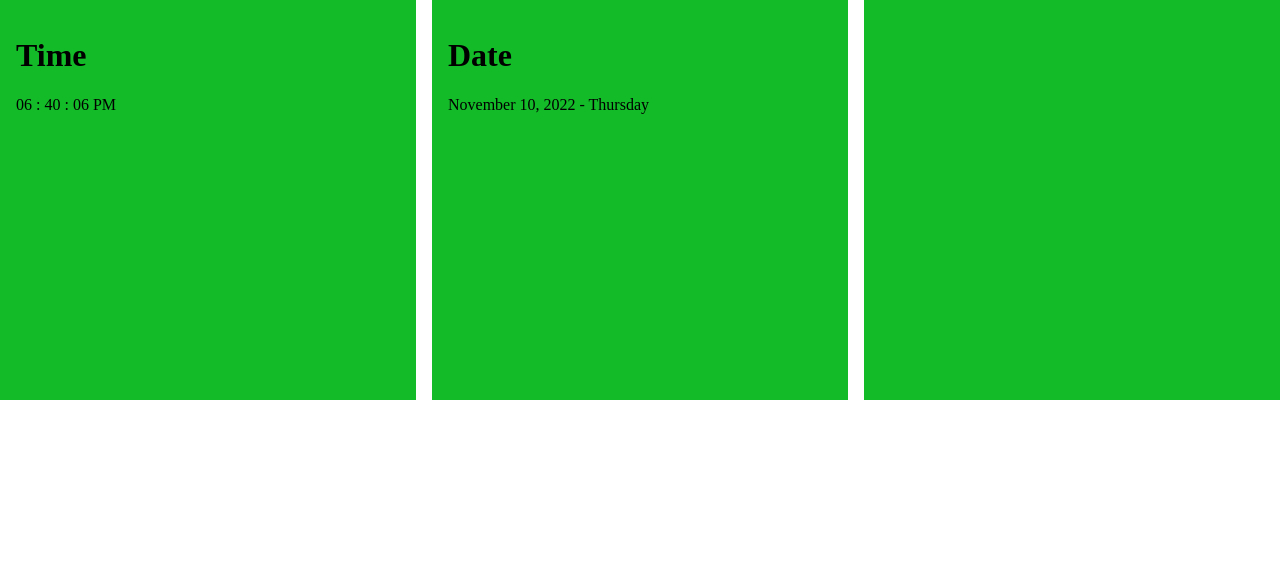
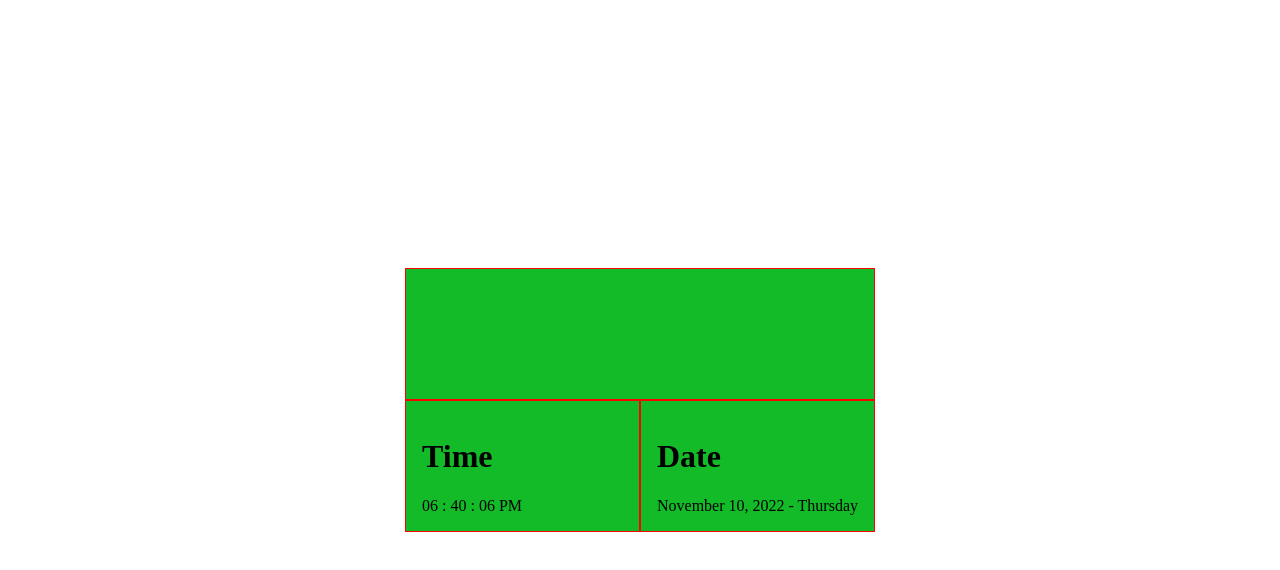
Before and after one commit to miklast/DESN468-widgets, a plain HTML site: page index.html in a window 1280 px wide. Drawn offline with nearby package versions, Linux system fonts and the light colour scheme; no server answers.

Commit message:
changed CSS to center everything

```diff
--- a/css/styles.css
+++ b/css/styles.css
@@ -1,16 +1,36 @@
+* {
+  box-sizing: border-box;
+}
+
+body{
+  /* explore what this does to center everything */
+  display: flex;
+  flex-direction: column;
+  justify-content: center;
+  align-items: center;
+
+
+  height: 100vh;
+}
+
 /* Grid */
 .layout {
   /* Set your own grid   */
   display: grid;
-  grid-template-columns: repeat(3, 1fr);
-  grid-template-rows: 400px;
-  grid-column-gap: 1em;
+  min-width: 320px;
+  max-width: 1920px;
+  grid-template-columns: repeat(2, 1fr);
+  grid-template-rows: repeat(2, 1fr);
+  grid-auto-rows: auto;
+  grid-column-gap: 0px;
+  grid-row-gap: 0px;
 }
 
 /* Widgets */
 section {
   background: rgb(19, 187, 41);
   padding: 1em;
+  border: 1px solid red;
 
   /* Relative Parent. Absolute Child */
   position: relative;
@@ -18,6 +38,8 @@ section {
 
 /* Time */
 .time {
+
+  grid-area: 2 / 1 / 3 / 2;
 }
 
 .hours {
@@ -36,6 +58,8 @@ section {
 /* Date */
 .date {
 
+  grid-area: 2 / 2 / 3 / 3;
+
 }
 
 .month {
@@ -53,6 +77,8 @@ section {
 /* Weather */
 .weather {
 
+  grid-area: 1 / 1 / 2 / 3;
+
 }
 
 .city {
```
